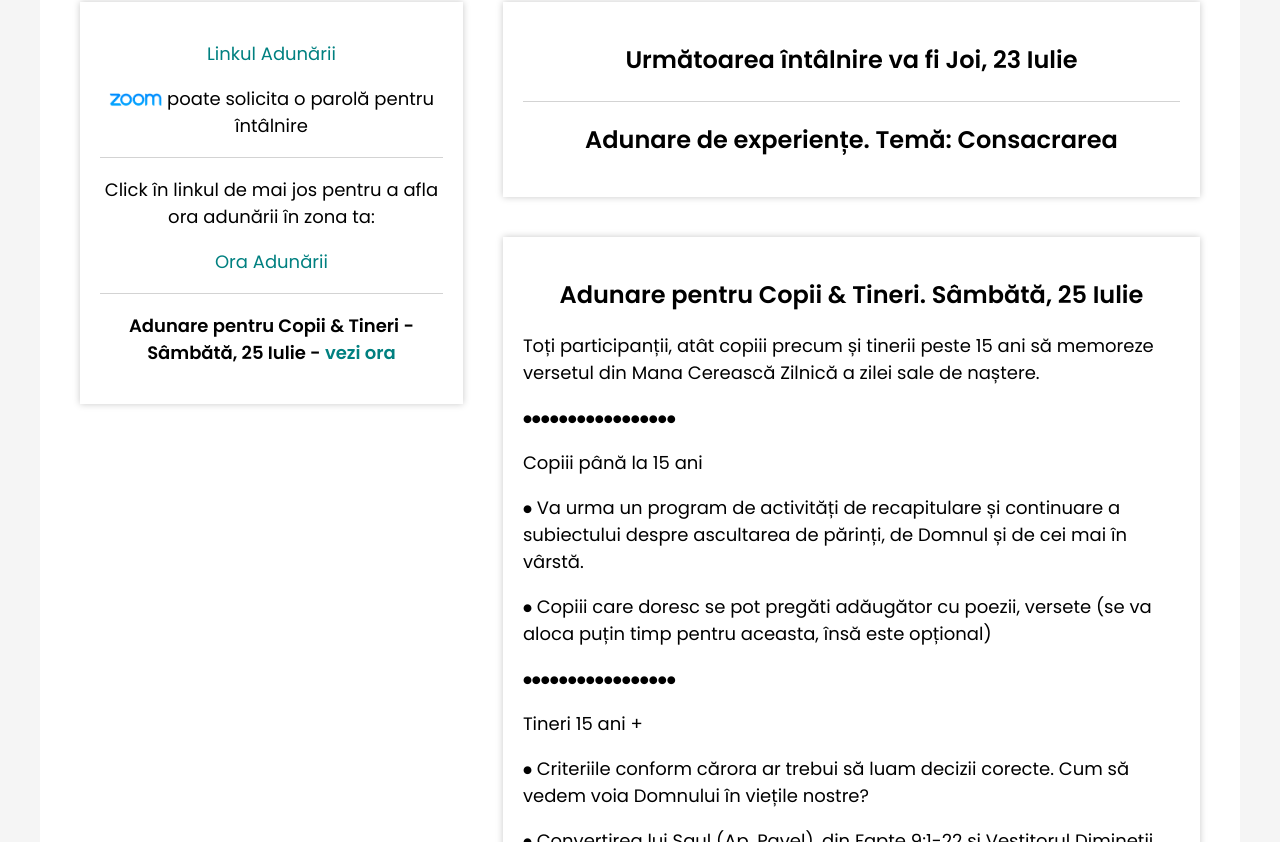
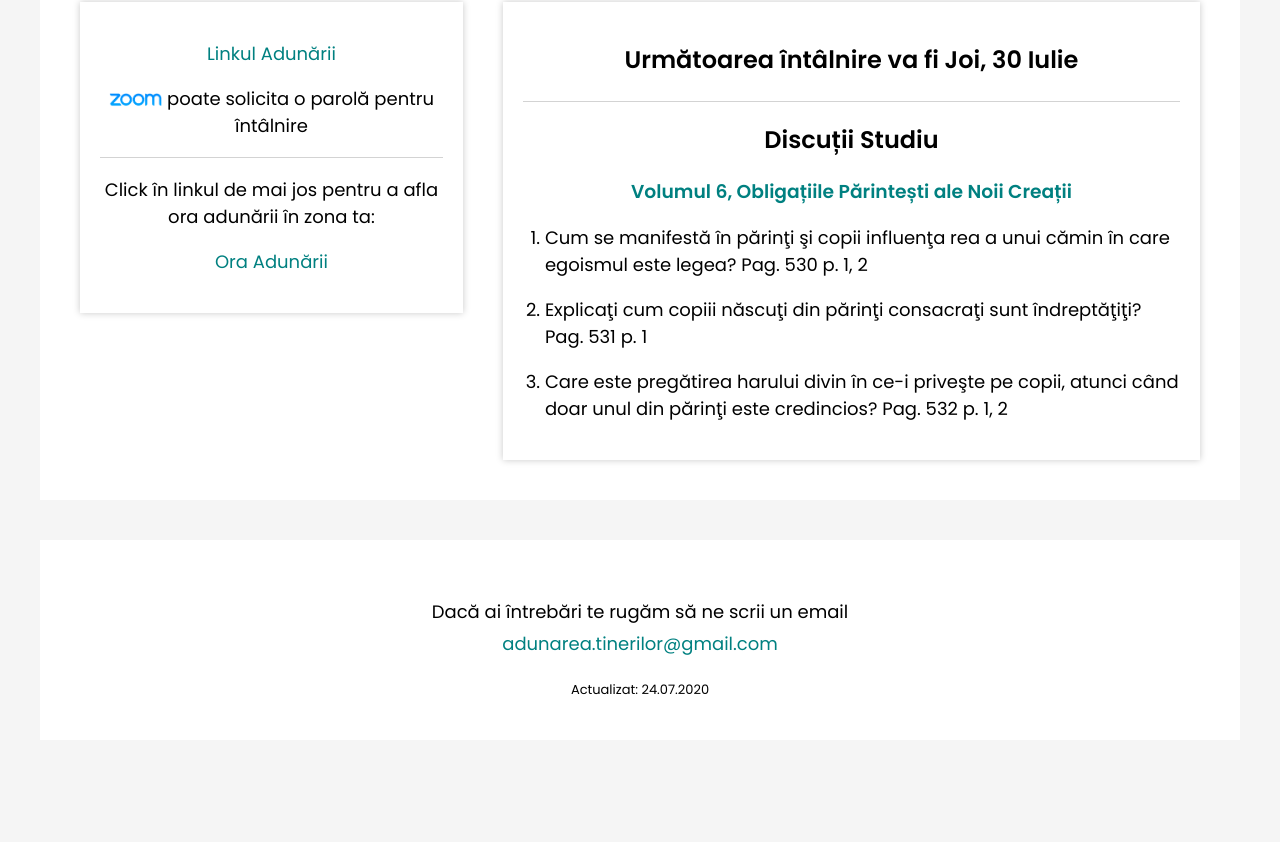
Before and after one commit to adunarea-tinerilor/stb-adt, a React (Create React App) app: page /#/ in a window 1280 px wide. Shown: the part 738-1580 px from the top of the page. After the commit the page ends 1518 px from the top, so only its background shows below. Built offline with nearby package versions, Linux system fonts and the light colour scheme.

Commit message:
weekly content update

```diff
--- a/src/App.js
+++ b/src/App.js
@@ -14,26 +14,30 @@ export default class App extends React.Component {
     super(props);
 
     this.state = {
-      // UPDATE DATE:
-      footerUpdateDate: "22.07.2020",
+      // SITE UPDATE DATE:
+      footerUpdateDate: "24.07.2020",
 
       // Meeting TIME Link:
       meetingHour: "https://www.timeanddate.com/worldclock/fixedtime.html?msg=%C3%8Ent%C3%A2lnirea+Tinerilor&iso=20200723T10&p1=202&ah=2&am=30",
 
-      // NEXT MEETING DATA:
-      nextMeetingDate: "Joi, 23 Iulie",
-      // nextMeetingSubject:"Discuții Studiu",
-      nextMeetingSubject:"Adunare de experiențe. Temă: Consacrarea",
-      // nextDiscussedLinkText: "Volumul 6, Obligațiile Părintești ale Noii Creații",
-      // nextDiscussedLink: "https://adevarprezent.org/obligatiile-parintesti-ale-noii-creatii/",
-      nextMeetingQuestions: [],
+      // NEXT MEETING Details:
+      nextMeetingDate: "Joi, 30 Iulie",
+      nextMeetingSubject:"Discuții Studiu",
+      // nextMeetingSubject:"Adunare de experiențe. Temă: Consacrarea",
+      nextDiscussedLinkText: "Volumul 6, Obligațiile Părintești ale Noii Creații",
+      nextDiscussedLink: "https://adevarprezent.org/obligatiile-parintesti-ale-noii-creatii/",
+      nextMeetingQuestions: [
+        "Cum se manifestă în părinţi şi copii influenţa rea a unui cămin în care egoismul este legea? Pag. 530 p. 1, 2",
+        "Explicaţi cum copiii născuţi din părinţi consacraţi sunt îndreptăţiţi? Pag. 531 p. 1",
+        "Care este pregătirea harului divin în ce-i priveşte pe copii, atunci când doar unul din părinţi este credincios? Pag. 532 p. 1, 2"
+      ],
 
-      // ANNOUNCEMENTS DATA:
-      note: "Adunare pentru Copii & Tineri - Sâmbătă, 25 Iulie - ",
-      noteLinkTxt: "vezi ora",
-      noteLink: "https://www.timeanddate.com/worldclock/fixedtime.html?msg=Adunare+pentru+Copii&iso=20200725T11&p1=1206",
+      // ANNOUNCEMENTS:
+      // note: "Adunare pentru Copii & Tineri - Sâmbătă, 25 Iulie - ",
+      // noteLinkTxt: "vezi ora",
+      // noteLink: "https://www.timeanddate.com/worldclock/fixedtime.html?msg=Adunare+pentru+Copii&iso=20200725T11&p1=1206",
 
-      // GENERAL INFO DATA:
+      // GENERAL INFO:
       zoomLink: "https://us02web.zoom.us/j/88287573616?pwd=WGtCUjdEZWFmb1ZPNkZLcHpvMHBNdz09",
       bannerQuote: "Caută să te înfăţişezi înaintea lui Dumnezeu ca un om încercat, ca un lucrător care n-are de ce să-i fie ruşine şi care împarte drept Cuvântul adevărului.",
       bannerVerse: "2 Timotei 2:15",
@@ -57,7 +61,7 @@ export default class App extends React.Component {
   }
 
   checkScrollTop = () => {
-    let showScroll = this.state.showScroll
+    let showScroll = this.state.showScroll;
     if (!showScroll && window.pageYOffset > 600){
       this.setState({
         showScroll: true
@@ -76,7 +80,7 @@ export default class App extends React.Component {
 
   // Toggle Reference button
   handleArchiveButton = index => {
-    let list = this.state.archiveList
+    let list = this.state.archiveList;
     list[index].refOpen = !list[index].refOpen;
     this.setState({
       list
--- a/src/data/children-meeting-data.js
+++ b/src/data/children-meeting-data.js
@@ -1,20 +1,11 @@
 // CHILDREN MEETINGS DATA:
 const ChildrenMeeting = [
-  {
-    title: "Adunare pentru Copii & Tineri. Sâmbătă, 25 Iulie",
-    subject: [
-      "Toți participanții, atât copiii precum și tinerii peste 15 ani să memoreze versetul din Mana Cerească Zilnică a zilei sale de naștere.",
-      "⦁⦁⦁⦁⦁⦁⦁⦁⦁⦁⦁⦁⦁⦁⦁⦁⦁",
-      "Copiii până la 15 ani",
-      "⦁ Va urma un program de activități de recapitulare și continuare a subiectului despre ascultarea de părinți, de Domnul și de cei mai în vârstă.",
-      "⦁ Copiii care doresc se pot pregăti adăugător cu poezii, versete (se va aloca puțin timp pentru aceasta, însă este opțional)",
-      "⦁⦁⦁⦁⦁⦁⦁⦁⦁⦁⦁⦁⦁⦁⦁⦁⦁",
-      "Tineri 15 ani +",
-      "⦁ Criteriile conform cărora ar trebui să luam decizii corecte. Cum să vedem voia Domnului în viețile nostre?",
-      "⦁ Convertirea lui Saul (Ap. Pavel), din Fapte 9:1-22 și Vestitorul Dimineții Milenare p. 70 (Saul din Tars botezat cu botezul lui Ioan). Ce lecții putem învăța de aici?",
-      "Dacă va mai rămânea timp am vrea tinerii să ne descrie: Procesul de gândire cum și la ce te-ai gândi când ai aplica în realitate, în practica personală îndemnul de a cântări costul din Luca 14:28 când vii în atingere cu gândul dacă să te predai cu totul Domnului în consacrare sau nu?"
-    ]
-  }
+  // {
+  //   title: "Adunare pentru Copii & Tineri. Sâmbătă, 25 Iulie",
+  //   subject: [
+  //   ""
+  //   ]
+  // }
 ];
 
 export default ChildrenMeeting;
```
